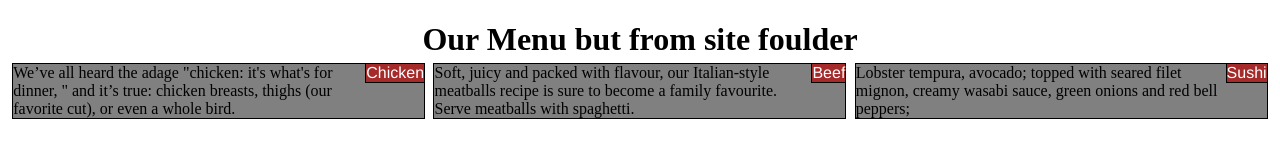
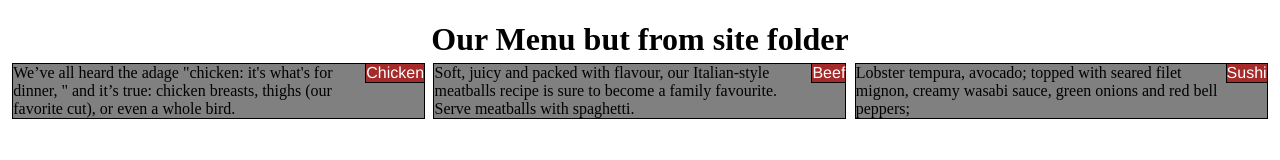
Before and after one commit to hrafov/corsera-test, a plain HTML site: page site/index.html in a window 1280 px wide. Drawn offline with Linux system fonts and the light colour scheme.

Commit message:
Update index.html

```diff
--- a/site/index.html
+++ b/site/index.html
@@ -171,7 +171,7 @@
     </style>
 </head>
 <body>
-<h1>Our Menu but from site foulder</h1>
+<h1>Our Menu but from site folder</h1>
 
 <div class="row">
     <div class="col-lg-3 col-md-6"><p>Chicken</p>
```
